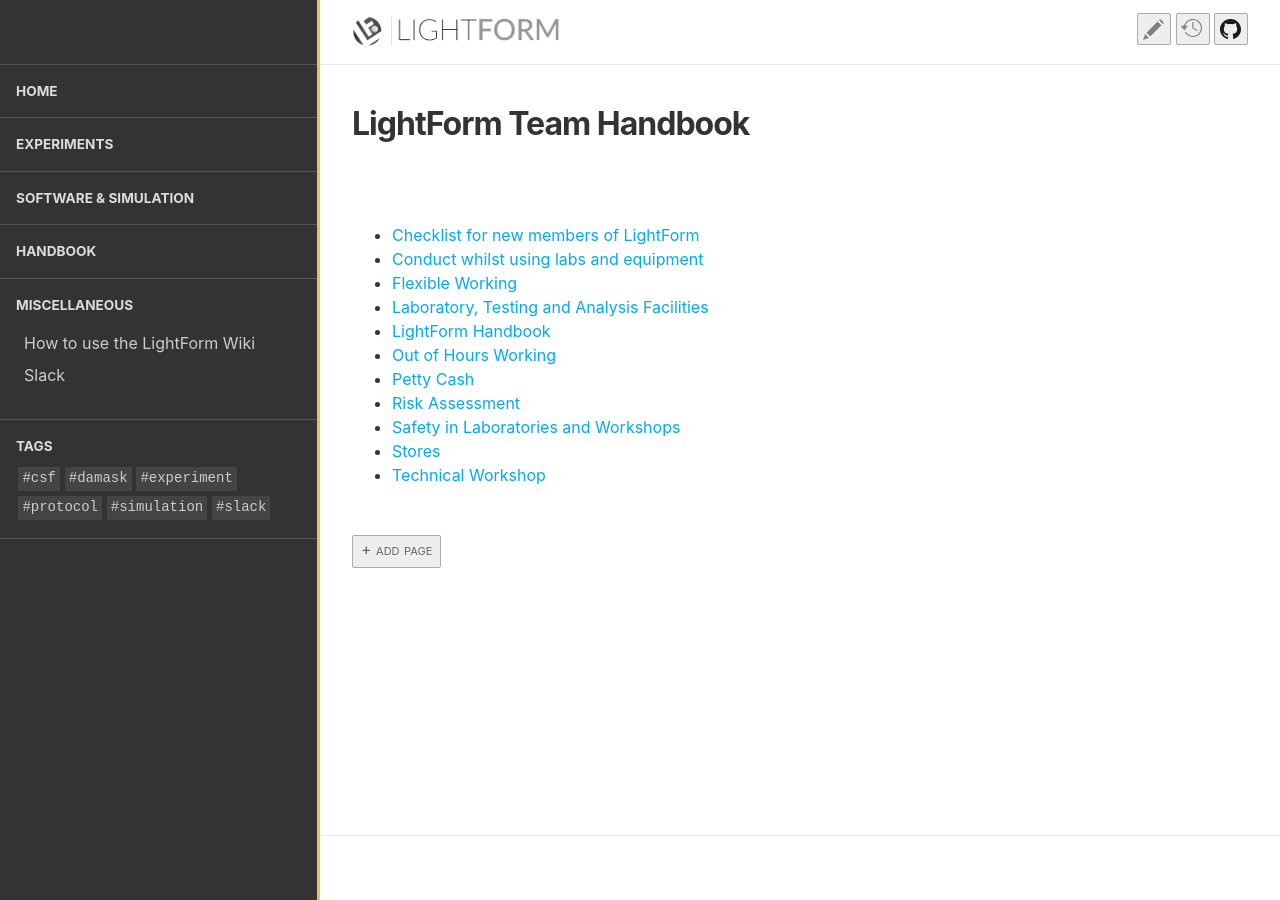
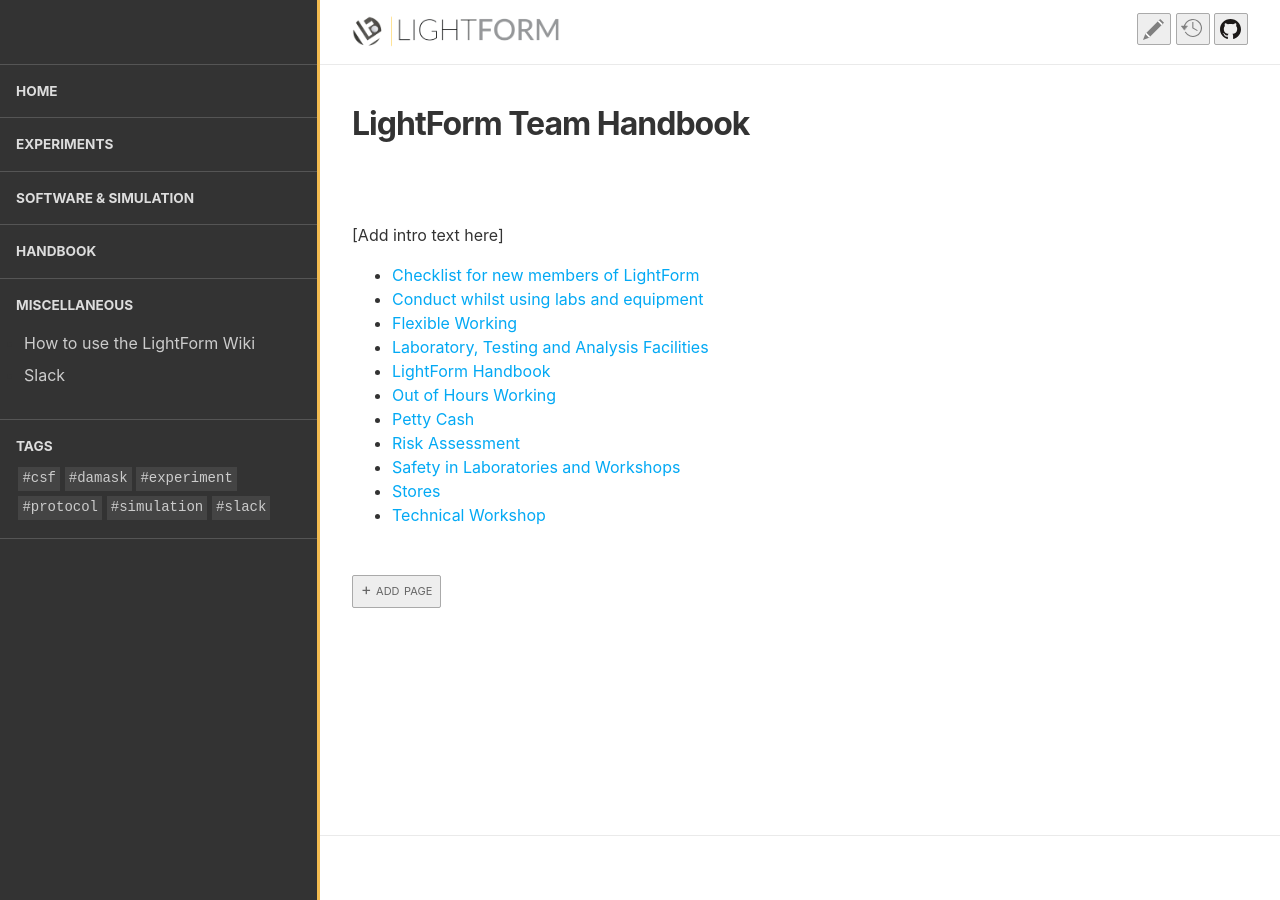
Before and after one commit to LightForm-group/wiki, a Jekyll site: the page built from collections/_handbook/index.md, in a window 1280 px wide. Built offline with Jekyll 4.4.1, drawn with Linux system fonts in a browser that asks for light colours.

Commit message:
Add dummy intro text

```diff
--- a/collections/_handbook/index.md
+++ b/collections/_handbook/index.md
@@ -4,6 +4,8 @@
 show_breadcrumbs: false
 show_meta: false
 published: true
-author: Natalie411
+author: Natalie Shannon
 toc: true
 ---
+
+[Add intro text here]
```
